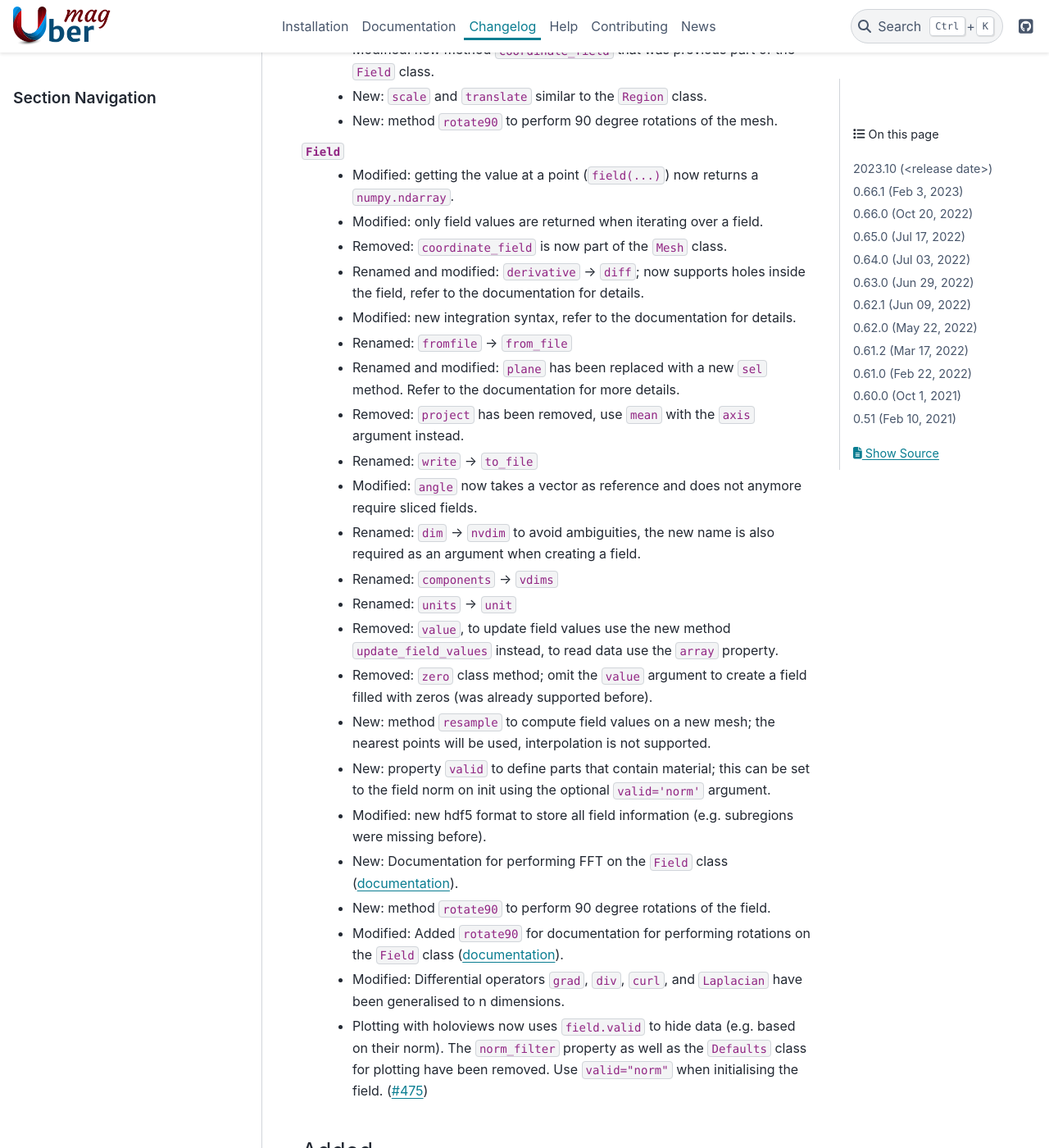
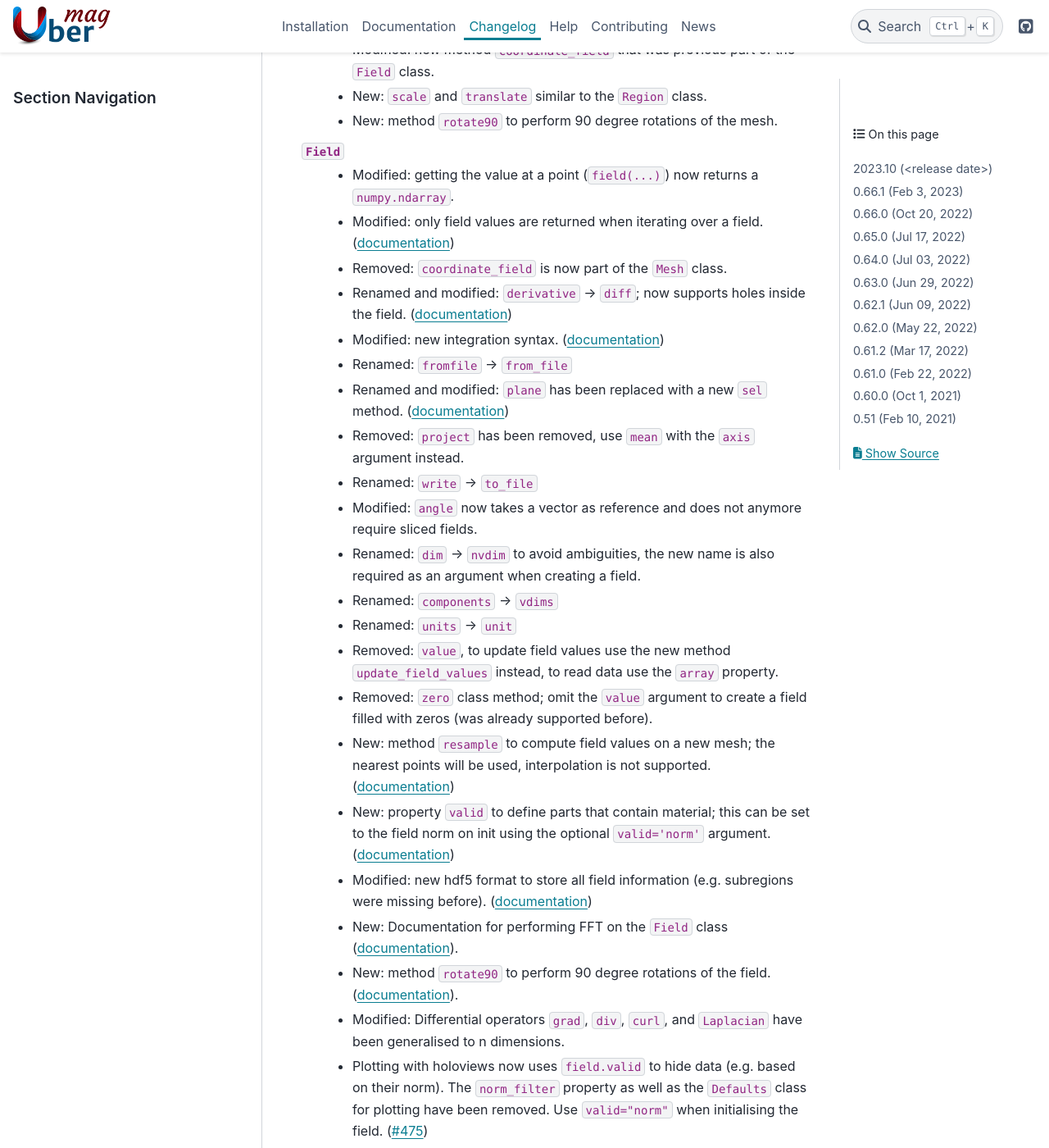
Before and after one commit to ubermag/ubermag.github.io, a Sphinx documentation site: the page built from source/changelog.rst, in a window 1280 px wide and 1400 px high, scrolled down 1886 px. Shown: the whole window at 82% size. Built offline with Sphinx 7.4.7 and the PyData theme 0.15.4, drawn with Linux system fonts in a browser that asks for light colours; pages that are not in the unit, such as notebooks, are missing from menus; some of the changed text lies outside the part shown.

Commit message:
changelog: add links to documentation; whitespace and line length

```diff
--- a/source/changelog.rst
+++ b/source/changelog.rst
@@ -29,13 +29,22 @@ The shape of the domain (i.e. the shape of the region/mesh) is now referred to
 as ``dim``, the shape of the field values as ``vdim`` (vector/value dimension).
 
 ``Region``
-  - Modified: scaling a region is now done with the method ``scale``, the option to scale a region by multiply it with a number has been removed. Scaling can optionally be done in-place.
-  - New: regions can be translated in space with ``translate``.  Translating can optionally be done in-place.
-  - Modified: a new method ``allclose`` checks if two regions are the same within numerical accuracy, the operator now ``==`` checks for exact equality.
-  - Modified: the operator ``|`` has been replaced with the new method ``facing_surface``
+  - Modified: scaling a region is now done with the method ``scale``, the option
+    to scale a region by multiply it with a number has been removed. Scaling can
+    optionally be done in-place.
+  - New: regions can be translated in space with ``translate``. Translating can
+    optionally be done in-place.
+  - Modified: a new method ``allclose`` checks if two regions are the same
+    within numerical accuracy, the operator now ``==`` checks for exact
+    equality.
+  - Modified: the operator ``|`` has been replaced with the new method
+    ``facing_surface``
   - Removed: properties ``p1`` and ``p2``, use ``pmin`` and ``pmax``
-  - Changed: the return type of points (e.g. ``pmin``, ``pmax``, ``centre``) is now a ``numpy.ndarray``
-  - Changed: ``unit`` has been renamed to ``units`` and is a tuple to supports different units along different directions (only used as labels on plots, not for calculations).
+  - Changed: the return type of points (e.g. ``pmin``, ``pmax``, ``centre``) is
+    now a ``numpy.ndarray``
+  - Changed: ``unit`` has been renamed to ``units`` and is a tuple to supports
+    different units along different directions (only used as labels on plots,
+    not for calculations).
   - New: property ``ndim`` to get the number of dimensions of the space.
   - New: property ``dims``, names of the spatial dimensions.
   - New: method ``rotate90`` to perform 90 degree rotations of the region.
@@ -47,43 +56,67 @@ as ``dim``, the shape of the field values as ``vdim`` (vector/value dimension).
   - Modified: inconsistent behaviour of ``mesh[subregion]``; this operator will
     now always use closed intervals, i.e. the returned submesh is now always
     inclusive of endpoints.
-  - Modified: the operator ``|`` has been replaced with a new method called ``is_aligned``.
+  - Modified: the operator ``|`` has been replaced with a new method called
+    ``is_aligned``.
   - Removed: ``axispoints`` (was deprecated), use ``points`` instead.
   - Removed: ``neighbours``
-  - Renamed and modified: ``plane`` has been replaced with a new ``sel`` method. Refer to the documentation for more details.
+  - Renamed and modified: ``plane`` has been replaced with a new ``sel`` method.
+    (for details refer to the Field `documentation
+    <https://ubermag.github.io/documentation/notebooks/discretisedfield/field-operations.html#Intersecting-the-field-with-a-plane>`__)
   - Removed: ``attributes``
-  - Removed: ``dS`` (used for integrals) because a new syntax for integrals is used
+  - Removed: ``dS``; was used for integrals; the new syntax for integrals does
+    not any longer use it (see below).
   - Renamed: ``midpoints`` to ``points``
-  - Modified: new method ``coordinate_field`` that was previous part of the ``Field`` class.
+  - Modified: new method ``coordinate_field`` that was previous part of the
+    ``Field`` class.
   - New: ``scale`` and ``translate`` similar to the ``Region`` class.
   - New: method ``rotate90`` to perform 90 degree rotations of the mesh.
 
 ``Field``
-  - Modified: getting the value at a point (``field(...)``) now returns a ``numpy.ndarray``.
+  - Modified: getting the value at a point (``field(...)``) now returns a
+    ``numpy.ndarray``.
   - Modified: only field values are returned when iterating over a field.
+    (`documentation
+    <https://ubermag.github.io/documentation/notebooks/discretisedfield/field-operations.html#Iterating-through-the-field>`__)
   - Removed: ``coordinate_field`` is now part of the ``Mesh`` class.
-  - Renamed and modified: ``derivative`` -> ``diff``; now supports holes inside the field, refer to the documentation for details.
-  - Modified: new integration syntax, refer to the documentation for details.
+  - Renamed and modified: ``derivative`` -> ``diff``; now supports holes inside
+    the field. (`documentation
+    <https://ubermag.github.io/documentation/notebooks/discretisedfield/field-operations.html#Vector-calculus>`__)
+  - Modified: new integration syntax. (`documentation
+    <https://ubermag.github.io/documentation/notebooks/discretisedfield/field-operations.html#Integrals>`__)
   - Renamed: ``fromfile`` -> ``from_file``
-  - Renamed and modified: ``plane`` has been replaced with a new ``sel`` method. Refer to the documentation for more details.
-  - Removed: ``project`` has been removed, use ``mean`` with the ``axis`` argument instead.
+  - Renamed and modified: ``plane`` has been replaced with a new ``sel`` method.
+    (`documentation
+    <https://ubermag.github.io/documentation/notebooks/discretisedfield/field-operations.html#Intersecting-the-field-with-a-plane>`__)
+  - Removed: ``project`` has been removed, use ``mean`` with the ``axis``
+    argument instead.
   - Renamed: ``write`` -> ``to_file``
-  - Modified: ``angle`` now takes a vector as reference and does not anymore require sliced fields.
-  - Renamed: ``dim`` -> ``nvdim`` to avoid ambiguities, the new name is also required as an argument when creating a field.
+  - Modified: ``angle`` now takes a vector as reference and does not anymore
+    require sliced fields.
+  - Renamed: ``dim`` -> ``nvdim`` to avoid ambiguities, the new name is also
+    required as an argument when creating a field.
   - Renamed: ``components`` -> ``vdims``
   - Renamed: ``units`` -> ``unit``
-  - Removed: ``value``, to update field values use the new method ``update_field_values`` instead, to read data use the ``array`` property.
-  - Removed: ``zero`` class method; omit the ``value`` argument to create a field filled with zeros (was already supported before).
-  - New: method ``resample`` to compute field values on a new mesh; the nearest points will be used, interpolation is not supported.
-  - New: property ``valid`` to define parts that contain material; this can be set to the field norm on init using the optional ``valid='norm'`` argument.
-  - Modified: new hdf5 format to store all field information (e.g. subregions were missing before).
+  - Removed: ``value``, to update field values use the new method
+    ``update_field_values`` instead, to read data use the ``array`` property.
+  - Removed: ``zero`` class method; omit the ``value`` argument to create a
+    field filled with zeros (was already supported before).
+  - New: method ``resample`` to compute field values on a new mesh; the nearest
+    points will be used, interpolation is not supported. (`documentation
+    <https://ubermag.github.io/notebooks/discretisedfield/field-operations.html#Resampling-the-field.html>`__)
+  - New: property ``valid`` to define parts that contain material; this can be
+    set to the field norm on init using the optional ``valid='norm'`` argument.
+    (`documentation <https://ubermag.github.io/documentation/notebooks/discretisedfield/field-valid.html>`__)
+  - Modified: new hdf5 format to store all field information (e.g. subregions
+    were missing before). (`documentation
+    <https://ubermag.github.io/documentation/notebooks/ubermag/hdf5-file-specification.html>`__)
   - New: Documentation for performing FFT on the ``Field`` class (`documentation
-    <https://ubermag.github.io/documentation/ipynb/discretisedfield/field-fft.html>`__).
+    <https://ubermag.github.io/documentation/notebooks/discretisedfield/field-fft.html>`__).
   - New: method ``rotate90`` to perform 90 degree rotations of the field.
-  - Modified: Added ``rotate90`` for documentation for performing rotations on the ``Field`` class (`documentation
-    <https://ubermag.github.io/documentation/ipynb/discretisedfield/field-rotations.html>`__).
-  - Modified: Differential operators ``grad``, ``div``, ``curl``, and ``Laplacian`` have been generalised to n
-    dimensions.
+    (`documentation
+    <https://ubermag.github.io/documentation/notebooks/discretisedfield/field-rotations.html#Rotations-by-multiples-of-90°>`__).
+  - Modified: Differential operators ``grad``, ``div``, ``curl``, and
+    ``Laplacian`` have been generalised to n dimensions.
   - Plotting with holoviews now uses ``field.valid`` to hide data (e.g. based on
     their norm). The ``norm_filter`` property as well as the ``Defaults`` class
     for plotting have been removed. Use ``valid="norm"`` when initialising the
@@ -111,12 +144,13 @@ Fixed
 -----
 
 ``micromagneticmodel``
-  - Wrong value of :math:`\mu_B`. (`#79 <https://github.com/ubermag/micromagneticmodel/pull/79>`__)
+  - Wrong value of :math:`\mu_B`. (`#79
+    <https://github.com/ubermag/micromagneticmodel/pull/79>`__)
 
 ``mumax3c``
   - Bug in mumax3 detection when passing the full path to the mumax3 executable.
-    (`commit
-    b2c334d<https://github.com/ubermag/mumax3c/commit/b2c334d53657599ff6144da5771abc92810e9350>`__)
+    (`commit b2c334d
+    <https://github.com/ubermag/mumax3c/commit/b2c334d53657599ff6144da5771abc92810e9350>`__)
 
 ``oommfc``
   - Bug in RKKY energy script when not defining sigma2. (`#142
```
